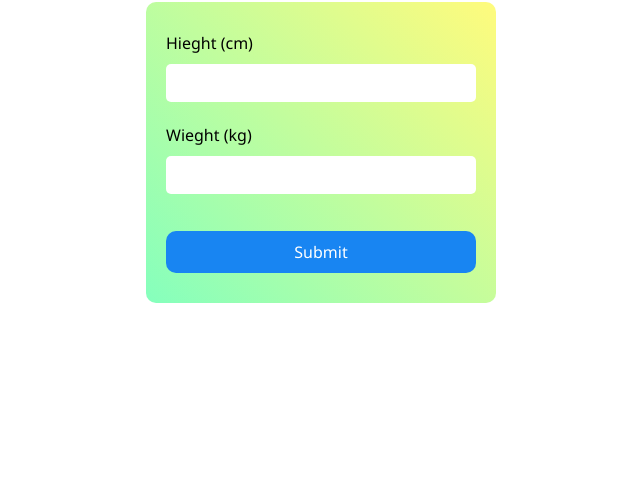
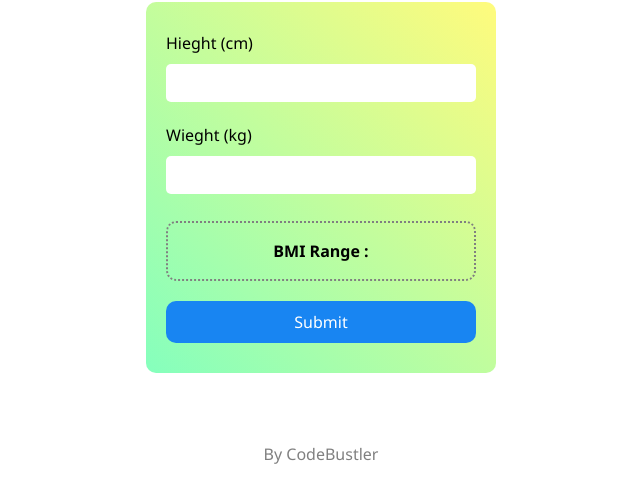
Before and after one commit to CodeBustler/bmi-calculator, a plain HTML site: page index.html in a window 1280 px wide. Shown: the part 61-564 px from the top of the page, without its empty margins (319-959 px from the left). Drawn offline with Linux system fonts and the light colour scheme.

Commit message:
3 files modified, 1 deleted

```diff
--- a/index.html
+++ b/index.html
@@ -13,9 +13,12 @@
       <input type="number" id="height" /><br />
       <label for="weight">Wieght (kg)</label>
       <input type="number" id="weight" /><br />
+      <p id="output">BMI Range :</p>
       <button type="submit" onclick="calculateBMI()">Submit</button>
-      <p id="output"></p>
     </div>
     <script src="script.js"></script>
+    <footer>
+      <a href="https://www/instagram.com/codebustler">By CodeBustler</a>
+    </footer>
   </body>
 </html>
--- a/script.js
+++ b/script.js
@@ -25,5 +25,5 @@ function calculateBMI() {
   } else if (bmiRange > 40) {
     classification = 'Obese Class III';
   }
-  showOutput.innerHTML = `BMI Range: ${bmiRange} Classification: ${classification} `;
+  showOutput.innerHTML = `BMI Range: ${bmiRange} | ${classification} `;
 }
--- a/styles.css
+++ b/styles.css
@@ -46,3 +46,21 @@ button:hover {
 button:active {
   background-color: #2485e6;
 }
+#output {
+  width: 100%;
+  height: 60px;
+  border: 2px dotted grey;
+  border-radius: 10px;
+  margin: 5px 0;
+  font-weight: bold;
+  display: grid;
+  place-items: center;
+}
+
+footer {
+  margin-top: 50px;
+}
+footer a {
+  text-decoration: none;
+  color: grey;
+}
```
Also changed, not shown: 1 other file.
